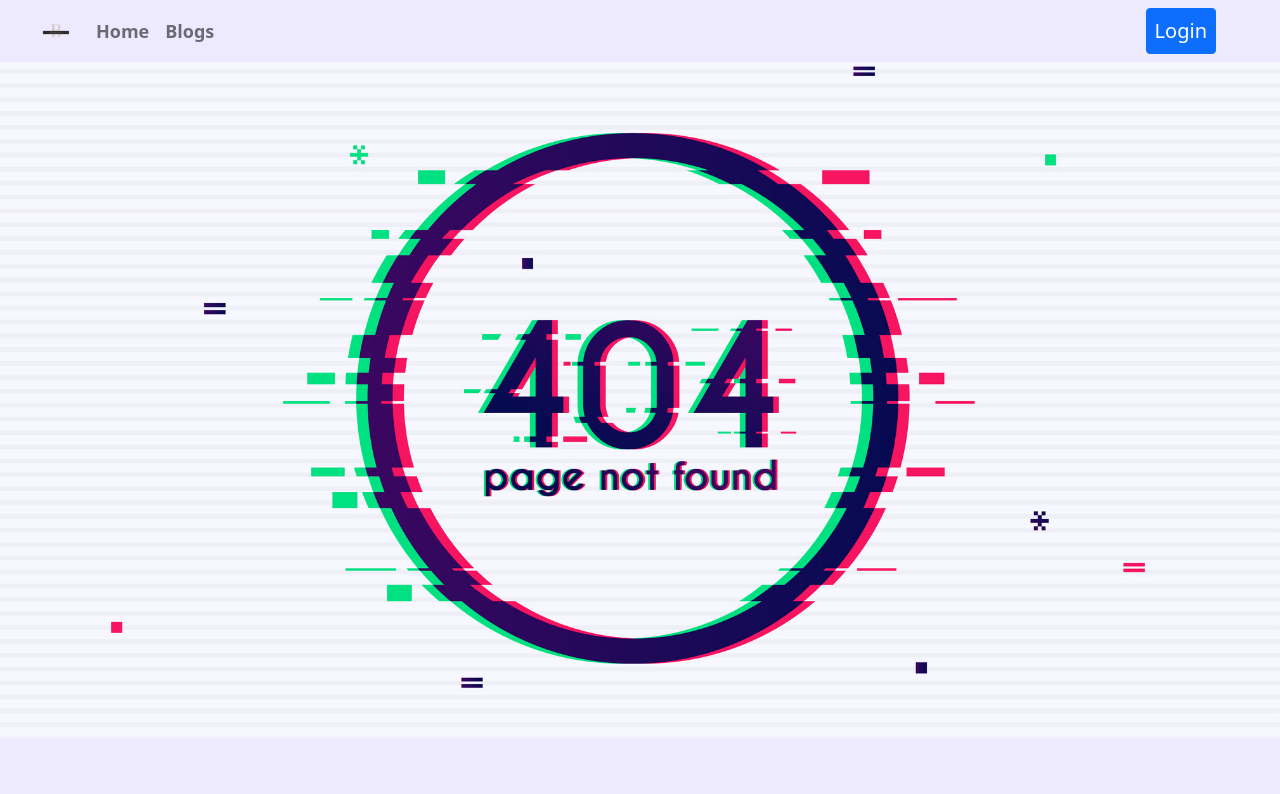
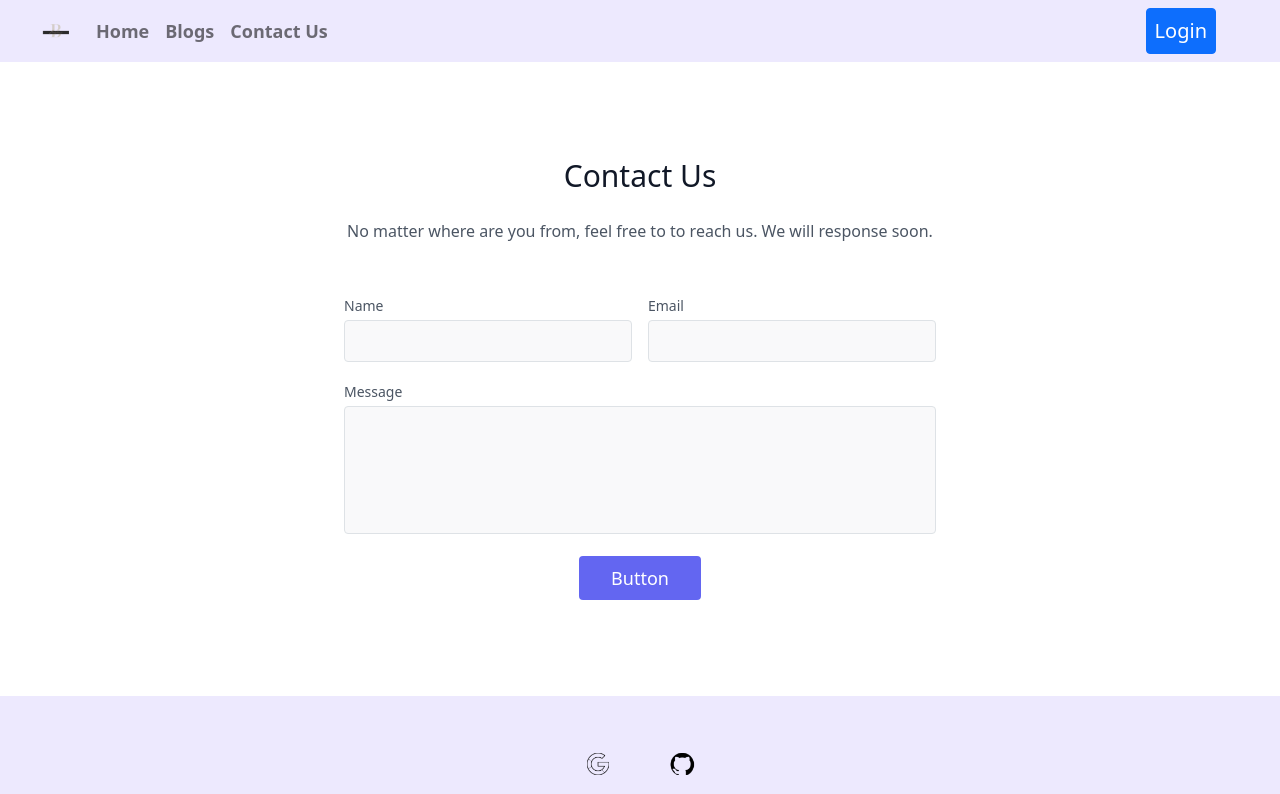
Before and after one commit to JubayerAhmmodShuvo/BookHouse-Client, a React (Create React App) app: page /contact in a window 1280 px wide. Shown: the top 794 px of the page. Built offline with nearby package versions, Linux system fonts and the light colour scheme; no server answers.

Commit message:
contact page added

```diff
--- a/src/App.js
+++ b/src/App.js
@@ -14,6 +14,7 @@ import ManageItems from './components/Pages/ManageItems/ManageItems';
 import MyItems from './components/Pages/MyItems/MyItems';
 import AddItems from './components/Pages/AddItems/AddItems';
 import RequireAuth from './components/Pages/RequireAuth/RequireAuth';
+import Contact from './components/Pages/Contact/Contact';
 
 
 
@@ -30,6 +31,7 @@ function App() {
         <Route path="/signup" element={<SignUp />} />
         <Route path="/forgotpass" element={<ForgotPass />} />
         <Route path="/blogs" element={<Blogs />} />
+        <Route path="/contact" element={<Contact />} />
         <Route
           path="/books/:bookId"
           element={
--- a/src/components/Pages/BookDetails/BookDetails.js
+++ b/src/components/Pages/BookDetails/BookDetails.js
@@ -42,11 +42,11 @@ const BookDetails = () => {
 
   return (
     <div>
-      <div className="grid lg:grid-cols-2 h-full w-screen mb-16 container">
+      <div className="grid lg:grid-cols-2 sm:grid-cols-1  mb-16 container">
         <div className="mx-auto my-28">
           <img className=" lg:w-full sm:w-screen h-96" src={book.img} alt="" />
         </div>
-        <div className="mx-auto my-auto text-lg space-y-4 px-4 text-justify">
+        <div className="mx-auto my-auto text-lg space-y-4  text-justify lg:p-2 sm:p-6">
           <h1 className="font-bold text-2xl">
             Book Name : <span className="text-emerald-900">{book.book}</span>
           </h1>
@@ -54,7 +54,7 @@ const BookDetails = () => {
             <span className="font-bold">Supplier</span> : {book.supplier}
           </p>
           <p>
-            <span className="font-bold">Description</span> : {book.description}
+            <span className="font-bold ">Description</span> : {book.description}
           </p>
           <p>
             <span className="font-bold">Price</span> : ${book.price}
@@ -84,7 +84,7 @@ const BookDetails = () => {
 
           <form className="flex " onSubmit={reStockQuantity}>
             <input
-              className="border-2  mr-4 rounded border-purple-500 p-2"
+              className="border-2  mr-4 rounded border-purple-500 focus:border-indigo-500 p-2"
               type="number"
               name="number"
               id="number"
--- /dev/null
+++ b/src/components/Pages/Contact/Contact.js
@@ -0,0 +1,96 @@
+import React from 'react';
+import { useNavigate } from 'react-router-dom';
+import { ToastContainer ,toast } from "react-toastify";
+
+import "react-toastify/dist/ReactToastify.css";
+
+const Contact = () => {
+  const navigate = useNavigate();
+  const handleSubmit = e => {
+    e.preventDefault();
+    const name = e.target.name.vale;
+    toast.success("Message sent successfully, We will contact you soon!");
+    // navigate('/thankyou');
+    e.target.reset();
+  }
+  return (
+    <div>
+      <section className="text-gray-600 body-font relative">
+        <div className="container px-5 py-24 mx-auto">
+          <div className="flex flex-col text-center w-full mb-12">
+            <h1 className="sm:text-3xl text-2xl font-medium title-font mb-4 text-gray-900">
+              Contact Us
+            </h1>
+            <p className="lg:w-2/3 mx-auto leading-relaxed text-base">
+              No matter where are you from, feel free to to reach us. We will response soon.
+            </p>
+          </div>
+          <form onSubmit={ handleSubmit} >
+            <div className="lg:w-1/2 md:w-2/3 mx-auto">
+              <div className="flex flex-wrap -m-2">
+                <div className="p-2 w-1/2">
+                  <div className="relative">
+                    <label
+                      for="name"
+                      className="leading-7 text-sm text-gray-600"
+                    >
+                      Name
+                    </label>
+                    <input
+                      type="text"
+                      id="name"
+                      name="name"
+                      className="w-full bg-gray-100 bg-opacity-50 rounded border border-gray-300 focus:border-indigo-500 focus:bg-white focus:ring-2 focus:ring-indigo-200 text-base outline-none text-gray-700 py-1 px-3 leading-8 transition-colors duration-200 ease-in-out"
+                    />
+                  </div>
+                </div>
+                <ToastContainer />
+                <div className="p-2 w-1/2">
+                  <div className="relative">
+                    <label
+                      for="email"
+                      className="leading-7 text-sm text-gray-600"
+                    >
+                      Email
+                    </label>
+                    <input
+                      type="email"
+                      id="email"
+                      name="email"
+                      className="w-full bg-gray-100 bg-opacity-50 rounded border border-gray-300 focus:border-indigo-500 focus:bg-white focus:ring-2 focus:ring-indigo-200 text-base outline-none text-gray-700 py-1 px-3 leading-8 transition-colors duration-200 ease-in-out"
+                    />
+                  </div>
+                </div>
+                <div className="p-2 w-full">
+                  <div className="relative">
+                    <label
+                      for="message"
+                      className="leading-7 text-sm text-gray-600"
+                    >
+                      Message
+                    </label>
+                    <textarea
+                      id="message"
+                      name="message"
+                      className="w-full bg-gray-100 bg-opacity-50 rounded border border-gray-300 focus:border-indigo-500 focus:bg-white focus:ring-2 focus:ring-indigo-200 h-32 text-base outline-none text-gray-700 py-1 px-3 resize-none leading-6 transition-colors duration-200 ease-in-out"
+                    ></textarea>
+                  </div>
+                </div>
+                <div className="p-2 w-full">
+                  <button
+
+                    className="flex mx-auto text-white bg-indigo-500 border-0 py-2 px-8 focus:outline-none hover:bg-indigo-600 rounded text-lg"
+                  >
+                    Button
+                  </button>
+                </div>
+              </div>
+            </div>
+          </form>
+        </div>
+      </section>
+    </div>
+  );
+};
+
+export default Contact;
--- a/src/components/Pages/Header/Header.js
+++ b/src/components/Pages/Header/Header.js
@@ -20,7 +20,7 @@ const Header = () => {
         collapseOnSelect
         expand="lg"
         sticky="top"
-        className=" bg-violet-100 text-lg font-bold  "
+        className=" bg-violet-100 text-lg font-bold   "
         variant="light"
       >
         <Navbar.Brand as={Link} to="/">
@@ -34,6 +34,9 @@ const Header = () => {
             </NavLink>
             <NavLink as={Link} to="/blogs">
               Blogs
+            </NavLink>
+            <NavLink as={Link} to="/contact">
+              Contact Us
             </NavLink>
           </Nav>
           <Nav className="mr-10">
```
